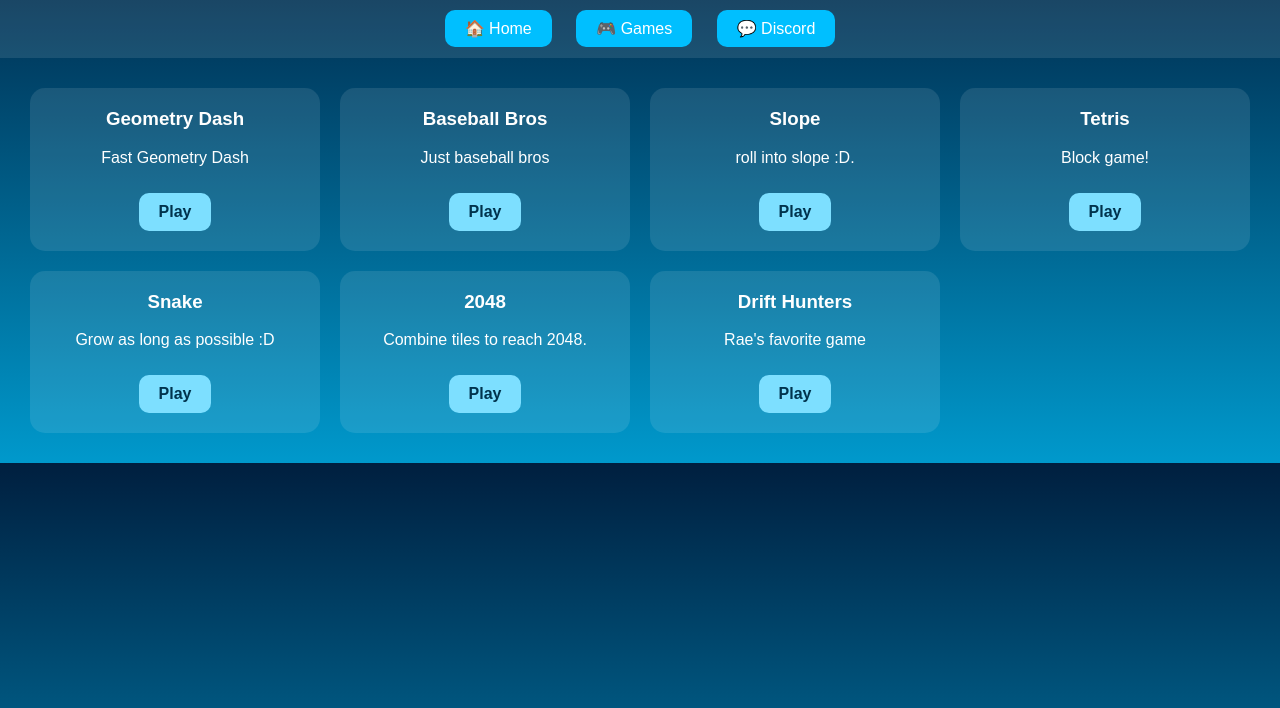
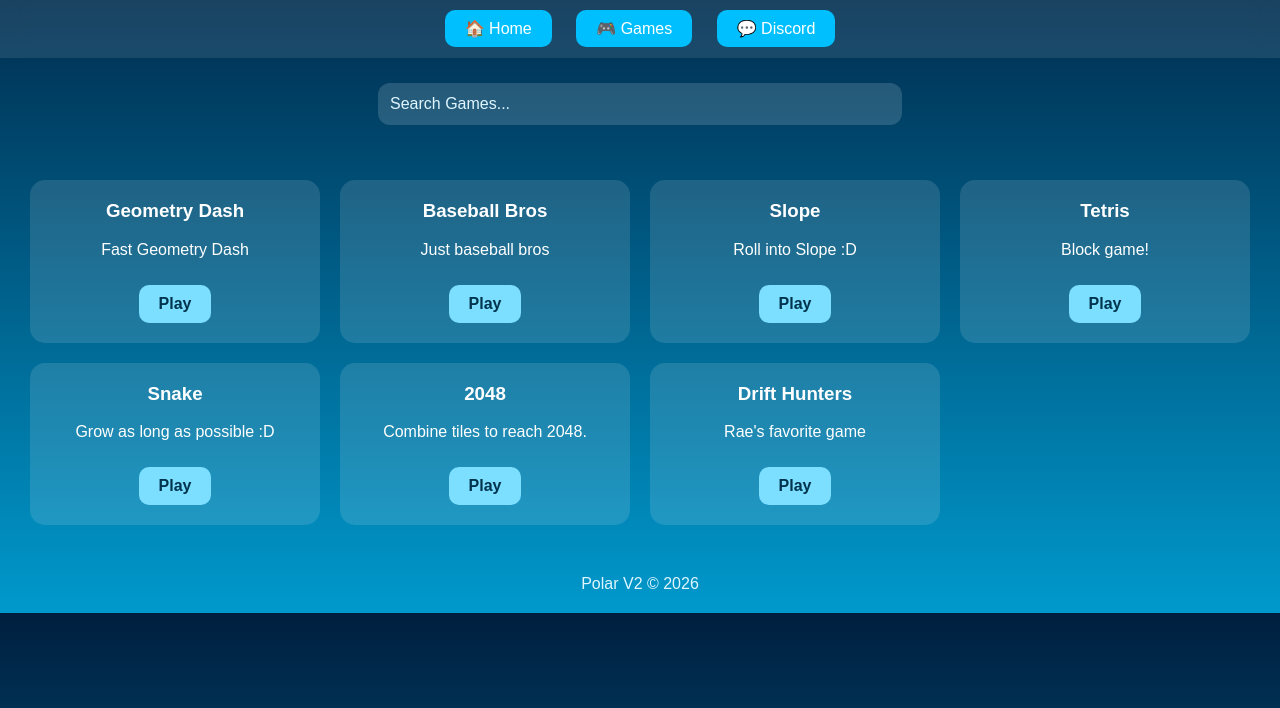
Before and after one commit to Willkfdhuj/PolarV2, a website: page games.html in a window 1280 px wide. Shown: the part 82-790 px from the top of the page. Drawn offline with Linux system fonts and the light colour scheme.

Commit message:
Enhance games.html with search and style updates

```diff
--- a/games.html
+++ b/games.html
@@ -17,10 +17,15 @@
 header{
     padding:20px;
     background:rgba(255,255,255,.1);
+    backdrop-filter:blur(10px);
 }
 
 h1{
     color:#dff6ff;
+}
+
+nav{
+    margin-top:15px;
 }
 
 nav a{
@@ -30,6 +35,29 @@
     padding:10px 20px;
     background:#00bfff;
     border-radius:10px;
+    transition:.2s;
+}
+
+nav a:hover{
+    background:#7ddfff;
+    color:#00334d;
+}
+
+.search{
+    width:90%;
+    max-width:500px;
+    margin:25px auto;
+    padding:12px;
+    border:none;
+    border-radius:12px;
+    font-size:16px;
+    background:rgba(255,255,255,.15);
+    color:white;
+    outline:none;
+}
+
+.search::placeholder{
+    color:#dff6ff;
 }
 
 .games{
@@ -40,9 +68,15 @@
 }
 
 .game-card{
-    background:rgba(255,255,255,.1);
+    background:rgba(255,255,255,.12);
     border-radius:15px;
     padding:20px;
+    transition:.2s;
+}
+
+.game-card:hover{
+    transform:translateY(-5px);
+    box-shadow:0 0 20px rgba(125,223,255,.5);
 }
 
 .game-card h3{
@@ -58,6 +92,16 @@
     text-decoration:none;
     border-radius:10px;
     font-weight:bold;
+    transition:.2s;
+}
+
+.play-btn:hover{
+    background:white;
+}
+
+footer{
+    padding:20px;
+    color:#dff6ff;
 }
 </style>
 </head>
@@ -74,6 +118,13 @@
     </nav>
 </header>
 
+<input
+class="search"
+type="text"
+id="search"
+placeholder="Search Games..."
+onkeyup="searchGames()">
+
 <div class="games">
 
     <div class="game-card">
@@ -85,12 +136,12 @@
     <div class="game-card">
         <h3>Baseball Bros</h3>
         <p>Just baseball bros</p>
-        <a class="play-btn" href="https://game.html/">Play</a>
+        <a class="play-btn" href="game.html">Play</a>
     </div>
 
     <div class="game-card">
         <h3>Slope</h3>
-        <p>roll into slope :D.</p>
+        <p>Roll into Slope :D</p>
         <a class="play-btn" href="game.html">Play</a>
     </div>
 
@@ -111,6 +162,7 @@
         <p>Combine tiles to reach 2048.</p>
         <a class="play-btn" href="game.html">Play</a>
     </div>
+
     <div class="game-card">
         <h3>Drift Hunters</h3>
         <p>Rae's favorite game</p>
@@ -119,5 +171,26 @@
 
 </div>
 
+<footer>
+    Polar V2 © 2026
+</footer>
+
+<script>
+function searchGames() {
+    let input = document.getElementById("search").value.toLowerCase();
+    let cards = document.querySelectorAll(".game-card");
+
+    cards.forEach(card => {
+        let text = card.innerText.toLowerCase();
+
+        if(text.includes(input)){
+            card.style.display = "";
+        } else {
+            card.style.display = "none";
+        }
+    });
+}
+</script>
+
 </body>
 </html>
```
